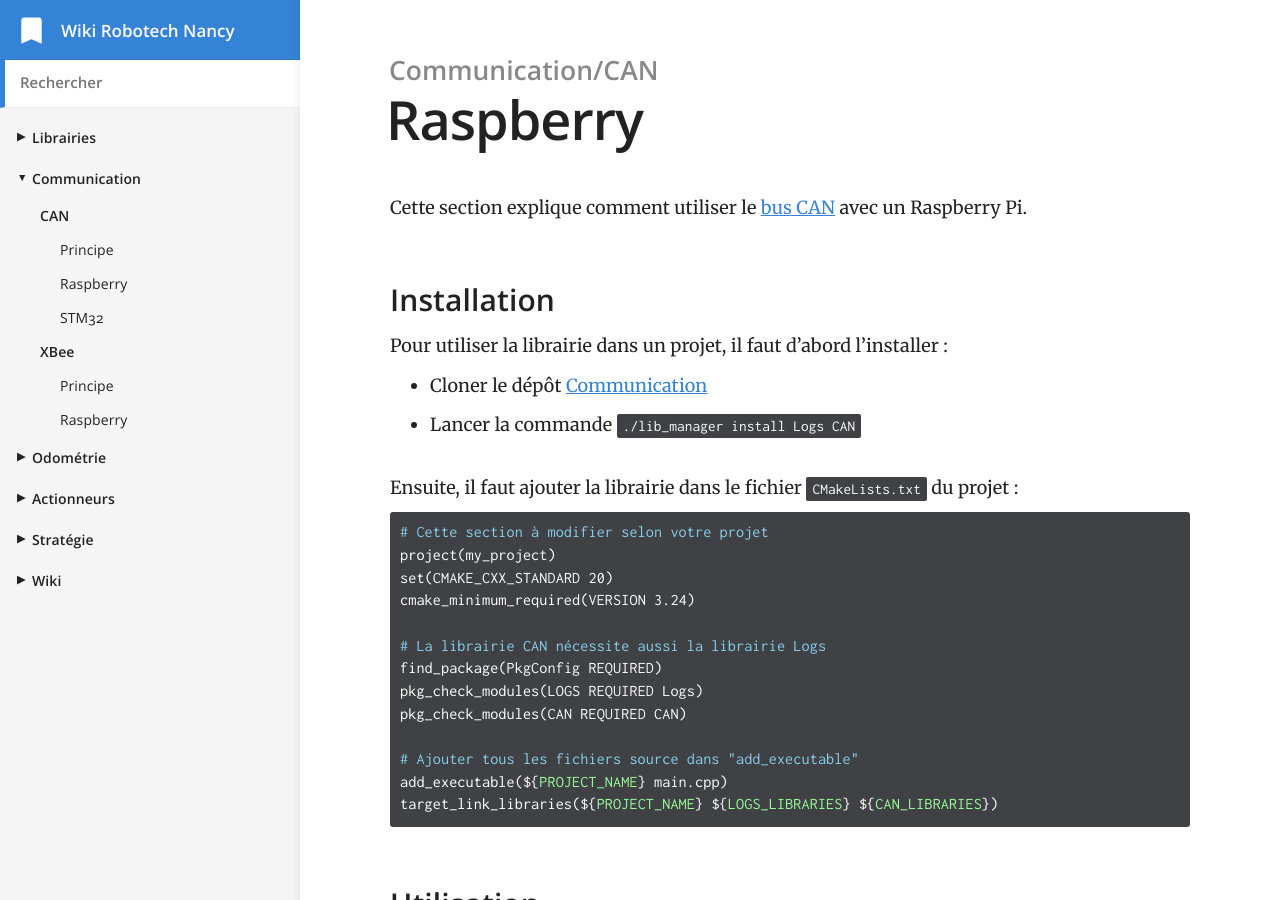
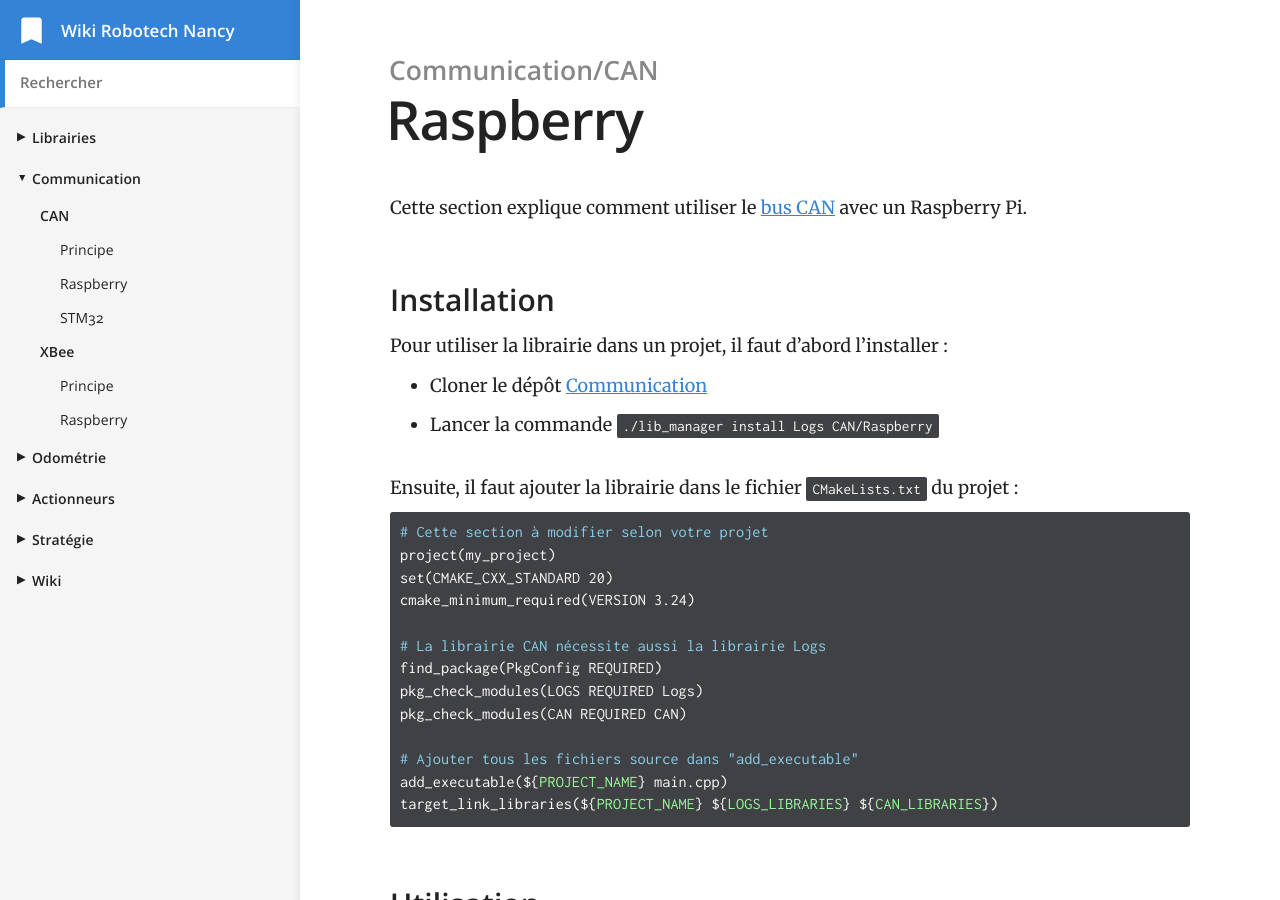
Before and after one commit to RobotechNancy/robotechnancy.github.io, a Jekyll site: the page built from _docs/communication/CAN/raspberry.md, in a window 1280 px wide and 900 px high. Built offline with Jekyll 4.4.1, drawn with Linux system fonts in a browser that asks for light colours.

Commit message:
Update raspberry.md
Correction CAN/Raspberry pour ./lib_manager install

````diff
--- a/_docs/communication/CAN/raspberry.md
+++ b/_docs/communication/CAN/raspberry.md
@@ -13,7 +13,7 @@ Cette section explique comment utiliser le [bus CAN](/communication/CAN/principe
 
 Pour utiliser la librairie dans un projet, il faut d'abord l'installer :
 - Cloner le dépôt [Communication](https://github.com/RobotechNancy/Communication){:target="_blank"}
-- Lancer la commande `./lib_manager install Logs CAN`
+- Lancer la commande `./lib_manager install Logs CAN/Raspberry`
 
 Ensuite, il faut ajouter la librairie dans le fichier `CMakeLists.txt` du projet :
 ```cmake
````
